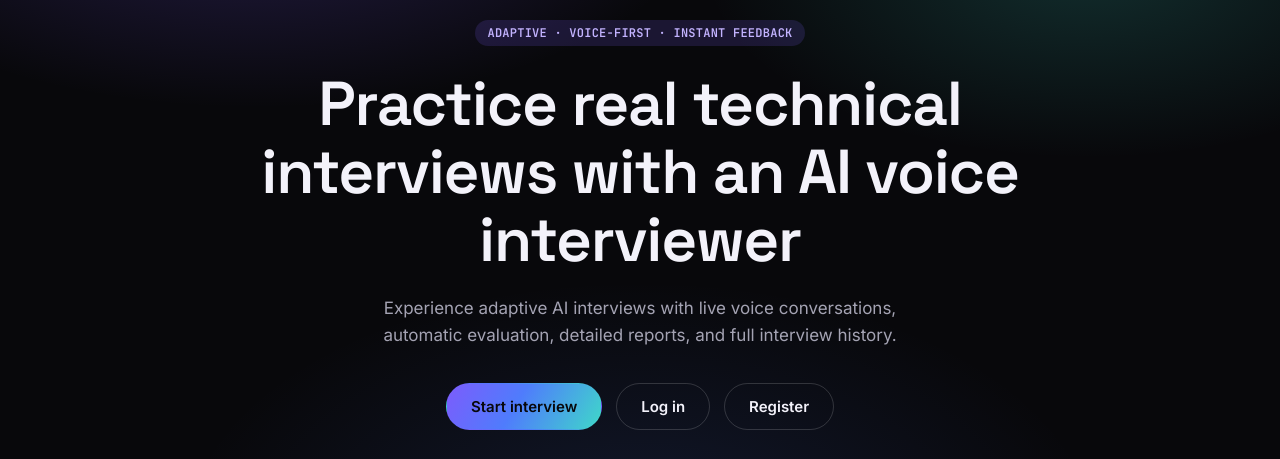
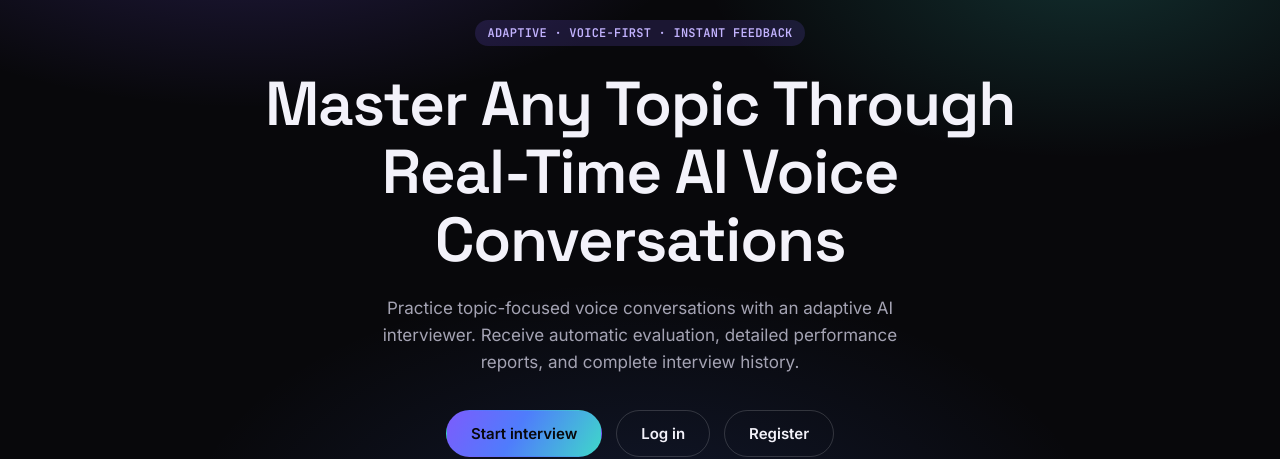
Before and after one commit to geethika1207/VoiceBench-frontend, a React (Vite) app: page / in a window 1280 px wide. Shown: the part 180-639 px from the top of the page. Built offline with nearby package versions, Linux system fonts and the light colour scheme; no server answers.

Commit message:
fix interview state machine and stabilize voice flow

```diff
--- a/src/pages/Landing.jsx
+++ b/src/pages/Landing.jsx
@@ -28,7 +28,7 @@ export default function Landing() {
             animate={{ opacity: 1, y: 0 }}
             transition={{ duration: 0.6, delay: 0.05 }}
           >
-            Practice real technical interviews with an AI voice interviewer
+            Master Any Topic Through Real-Time AI Voice Conversations
           </motion.h1>
 
           <motion.p
@@ -37,8 +37,8 @@ export default function Landing() {
             animate={{ opacity: 1, y: 0 }}
             transition={{ duration: 0.6, delay: 0.12 }}
           >
-            Experience adaptive AI interviews with live voice conversations, automatic
-            evaluation, detailed reports, and full interview history.
+            Practice topic-focused voice conversations with an adaptive AI interviewer.
+            Receive automatic evaluation, detailed performance reports, and complete interview history.
           </motion.p>
 
           <motion.div
```
